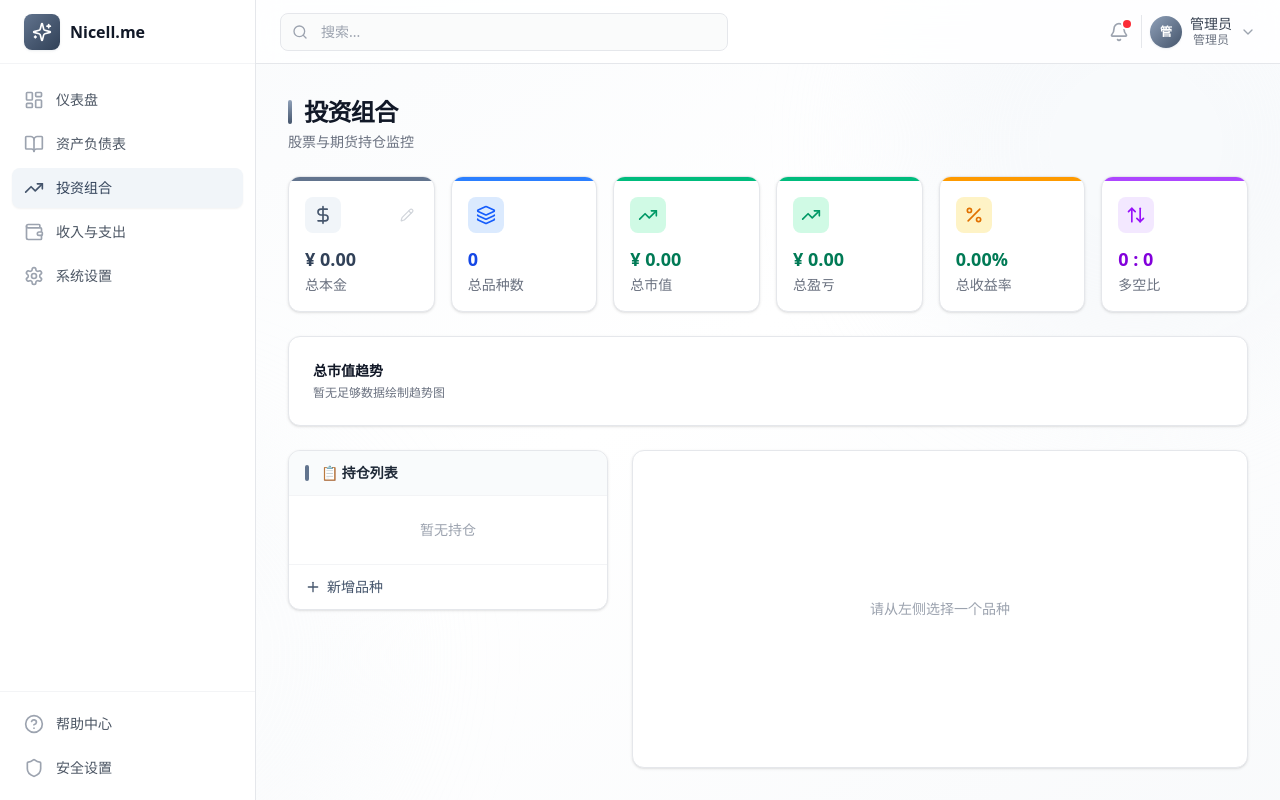
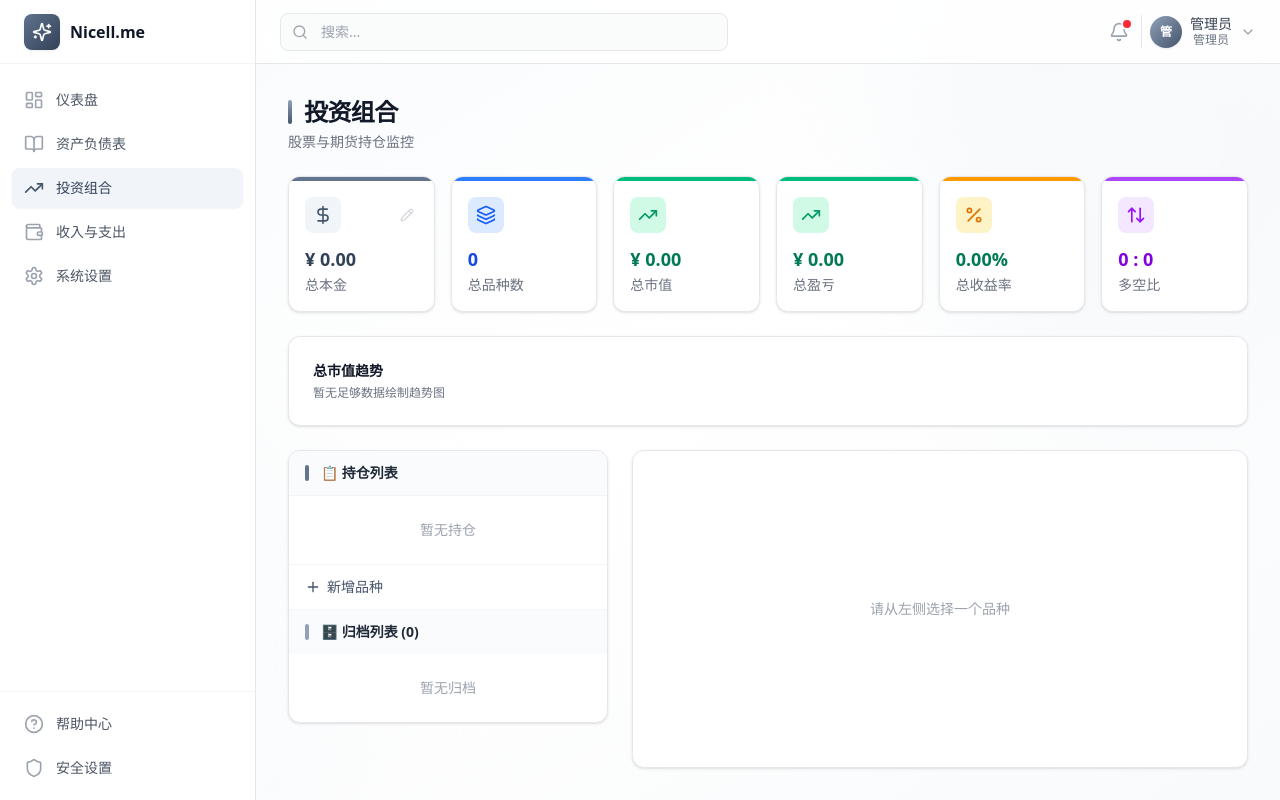
Before and after one commit to eviltomorrow/personal-service, a Next.js app in the folder apps/personal-web-admin/: page /dashboard/portfolio in a window 1280 px wide. Built offline with nearby package versions, Linux system fonts and the light colour scheme.

Commit message:
portfolio: dual-list LeftPanel with active and archived sections

```diff
--- a/apps/personal-web-admin/src/app/dashboard/portfolio/page.tsx
+++ b/apps/personal-web-admin/src/app/dashboard/portfolio/page.tsx
@@ -254,45 +254,60 @@ function SortablePositionItem({
 }
 
 function LeftPanel({
-  positions, selectedId, onSelect, onAdd,
+  activePositions, archivedPositions, selectedId, onSelect, onAdd,
 }: {
-  positions: Position[];
+  activePositions: Position[];
+  archivedPositions: Position[];
   selectedId: string | null;
   onSelect: (id: string) => void;
   onAdd: () => void;
 }) {
   return (
     <div className="w-[320px] shrink-0 self-start rounded-xl border border-gray-200 bg-white shadow-sm flex flex-col overflow-hidden">
+      {/* Active positions section */}
       <div className="px-4 py-3 flex items-center gap-3 bg-slate-50/80 border-b border-gray-100">
         <div className="w-1 h-4 rounded-full bg-slate-500" />
         <span className="text-sm font-semibold text-gray-800">📋 持仓列表</span>
       </div>
-      <div className="flex-1 overflow-y-auto custom-scrollbar max-h-[400px]">
-        {positions.length === 0 ? (
+      <div className="overflow-y-auto custom-scrollbar max-h-[300px]">
+        {activePositions.length === 0 ? (
           <p className="px-4 py-6 text-sm text-gray-400 text-center">暂无持仓</p>
         ) : (
-          <SortableContext items={positions.map((p) => p.id)} strategy={verticalListSortingStrategy}>
+          <SortableContext items={activePositions.map((p) => p.id)} strategy={verticalListSortingStrategy}>
             <div className="divide-y divide-gray-100">
-              {positions.map((p) => (
-                <SortablePositionItem
-                  key={p.id}
-                  position={p}
-                  isSelected={p.id === selectedId}
-                  onSelect={onSelect}
-                />
+              {activePositions.map((p) => (
+                <SortablePositionItem key={p.id} position={p} isSelected={p.id === selectedId} onSelect={onSelect} />
               ))}
             </div>
           </SortableContext>
         )}
       </div>
       <div className="px-4 py-3 border-t border-gray-100">
-        <button
-          onClick={onAdd}
+        <button onClick={onAdd}
           className="flex items-center gap-1.5 text-sm font-medium text-slate-600 hover:text-slate-500 transition-colors"
         >
           <Plus className="h-4 w-4" />
           新增品种
         </button>
+      </div>
+
+      {/* Archived positions section */}
+      <div className="px-4 py-3 flex items-center gap-3 bg-slate-50/80 border-t border-gray-100">
+        <div className="w-1 h-4 rounded-full bg-slate-400" />
+        <span className="text-sm font-semibold text-gray-800">🗄️ 归档列表 ({archivedPositions.length})</span>
+      </div>
+      <div className="overflow-y-auto custom-scrollbar max-h-[300px]">
+        {archivedPositions.length === 0 ? (
+          <p className="px-4 py-6 text-sm text-gray-400 text-center">暂无归档</p>
+        ) : (
+          <SortableContext items={archivedPositions.map((p) => p.id)} strategy={verticalListSortingStrategy}>
+            <div className="divide-y divide-gray-100">
+              {archivedPositions.map((p) => (
+                <SortablePositionItem key={p.id} position={p} isSelected={p.id === selectedId} onSelect={onSelect} />
+              ))}
+            </div>
+          </SortableContext>
+        )}
       </div>
     </div>
   );
@@ -995,7 +1010,8 @@ export default function PortfolioPage() {
         {/* Left panel */}
         <DndContext sensors={sensors} collisionDetection={closestCenter} onDragEnd={handleDragEnd}>
           <LeftPanel
-            positions={positions}
+            activePositions={activePositions}
+            archivedPositions={archivedPositions}
             selectedId={selectedId}
             onSelect={setSelectedId}
             onAdd={() => setModal({ type: "addPosition" })}
```
